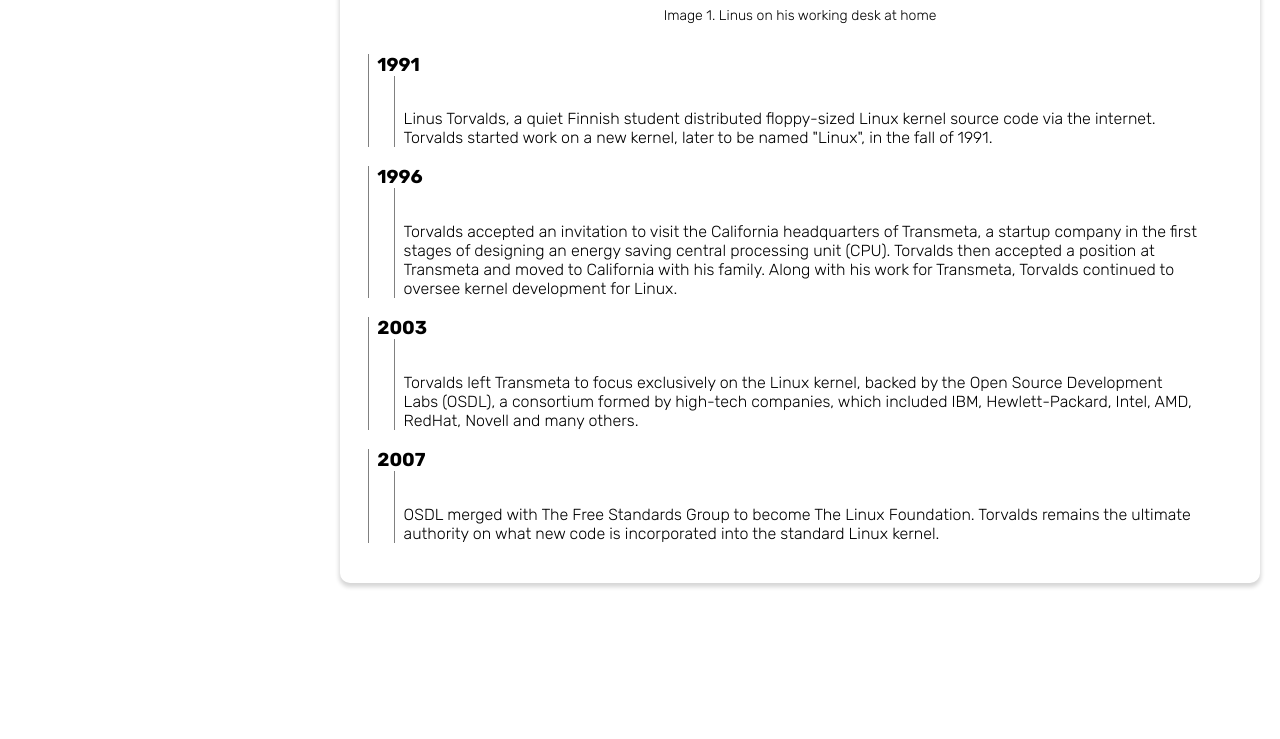
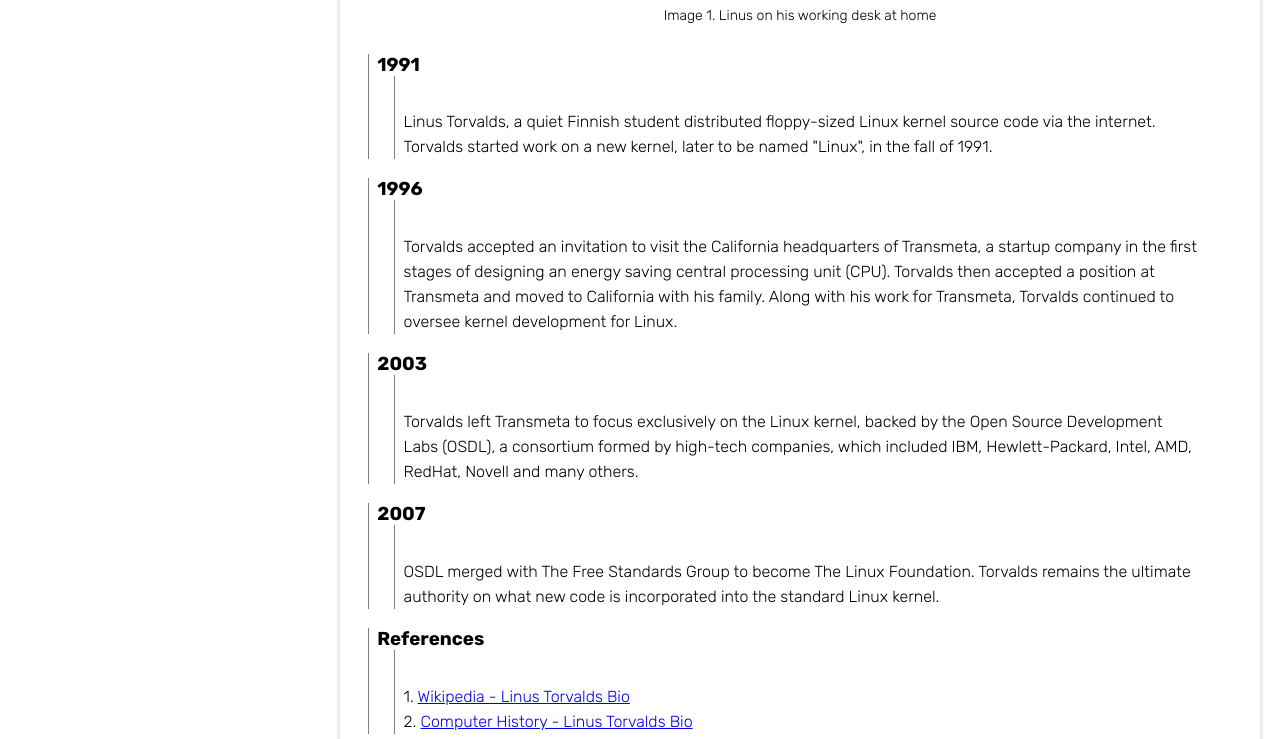
Before and after one commit to blurrypxl/tribute_page, a plain HTML site: page index.html in a window 1280 px wide. Shown: the part 641-1380 px from the top of the page. Drawn offline with Linux system fonts and the light colour scheme.

Commit message:
update 15

```diff
--- a/css/style.css
+++ b/css/style.css
@@ -223,6 +223,7 @@ body {
     display: flex;
     flex-direction: column;
     justify-content: flex-end;
+    line-height: 25px;
 }
 /* ============================ */
 
--- a/index.html
+++ b/index.html
@@ -112,6 +112,15 @@
                             </p>
                         </div>
                     </div>
+                    <br>
+                    <div id="h-div">
+                        <h3>References</h3>
+                        <div id="p-div">
+                            <p> 1. <a href="https://id.wikipedia.org/wiki/Linus_Torvalds" target="_blank">Wikipedia - Linus Torvalds Bio</a></li>
+
+                            <p> 2. <a href="https://computerhistory.org/profile/linus-torvalds/#:~:text=Linus%20Torvalds%20created%20the%20Linux,master's%20degree%20in%20computer%20science." target="_blank">Computer History - Linus Torvalds Bio</a></li>
+                        </div>
+                    </div>
                 </section>
             </div>
         </article>
```
